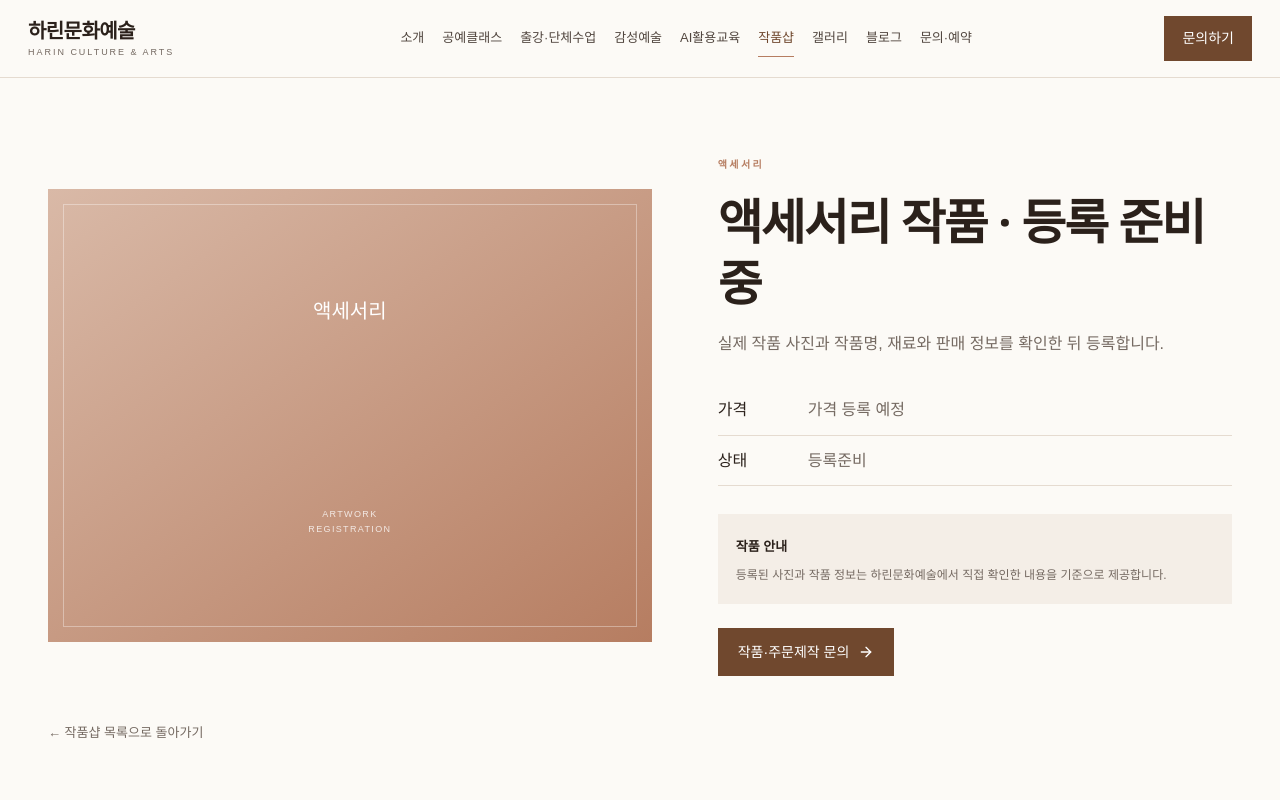
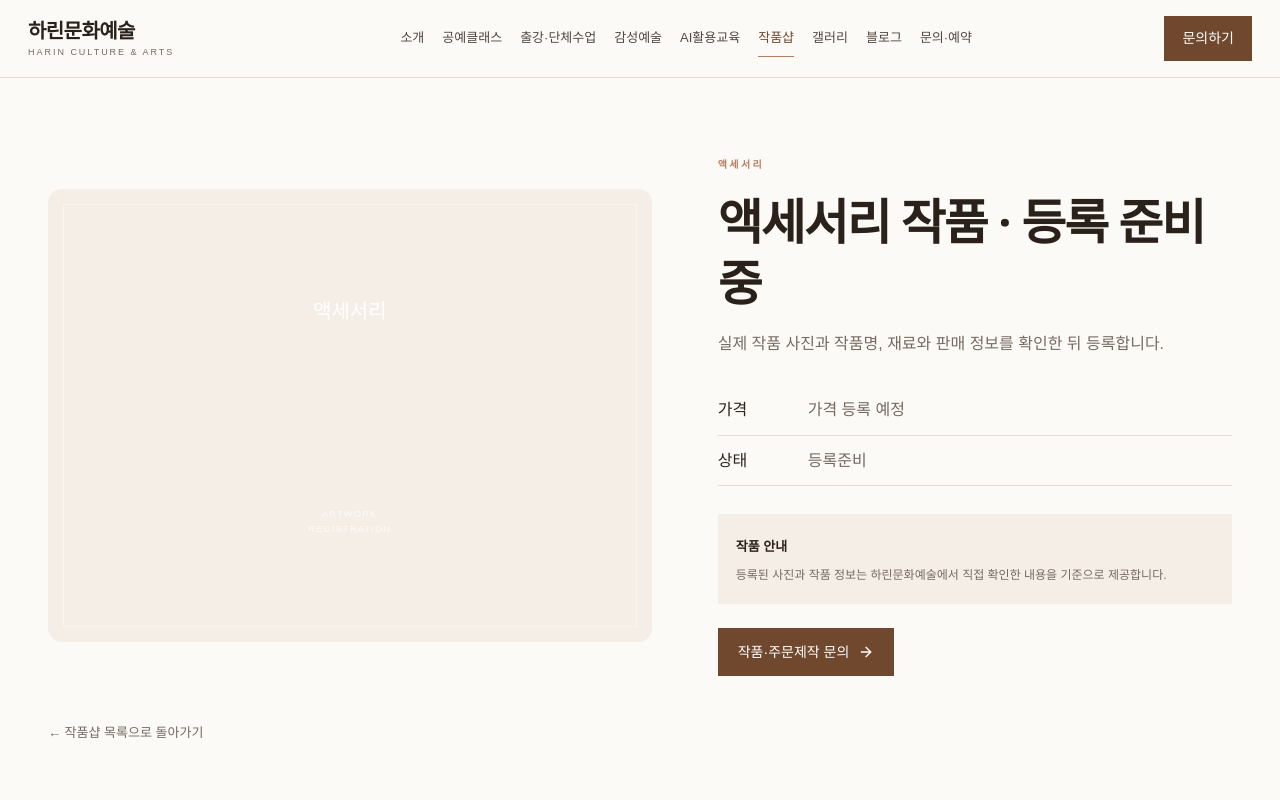
Before and after one commit to harinstudio26/harinart, a Next.js app: page /shop/accessory-01 in a window 1280 px wide. Shown: the top 800 px of the page. Built offline with nearby package versions, Linux system fonts and the light colour scheme.

Commit message:
작품샵 실제 이미지 스타일 추가

```diff
--- a/app/shop.css
+++ b/app/shop.css
@@ -3,11 +3,12 @@
 .product-card{display:block;border:1px solid var(--border);background:#fff;padding:13px;transition:transform .25s,box-shadow .25s,border-color .25s}
 .product-card:hover{transform:translateY(-4px);box-shadow:0 16px 35px rgba(68,44,30,.08);border-color:#d6c5b7}
 .product-image{aspect-ratio:4/3;overflow:hidden;margin-bottom:16px;background:var(--surface)}
+.product-image img,.product-detail-image img{display:block;width:100%;height:100%;object-fit:cover}
 .product-visual{display:grid;place-items:center;position:relative;text-align:center;color:#fff;background:linear-gradient(145deg,#d9b9a7,#b67d61)}
 .product-visual:before{content:"";position:absolute;inset:15px;border:1px solid rgba(255,255,255,.35)}
 .product-visual>span,.product-visual>small{position:relative;z-index:1}.product-visual>span{font-family:"Noto Serif KR","Nanum Myeongjo","Batang",serif;font-size:20px}.product-visual>small{font-size:9px;letter-spacing:.15em;opacity:.78;margin-top:-30px}
 .visual-2,.visual-5{background:linear-gradient(145deg,#b9ae9d,#8c806f)}.visual-3,.visual-6{background:linear-gradient(145deg,#cfa18b,#a86e55)}.visual-4{background:linear-gradient(145deg,#d5c2b0,#a48d78)}
 .product-card>span{font-size:10px;letter-spacing:.08em;color:var(--accent)}.product-card h3{font-size:20px;margin:5px 0}.product-card p{font-size:13px;color:var(--muted);min-height:44px}.product-card>div:last-child{display:flex;justify-content:space-between;align-items:center;gap:12px;border-top:1px solid var(--border);padding-top:13px}.product-card>div:last-child b{font-size:13px}.product-card i{font-style:normal;font-size:10px;background:var(--surface);color:var(--primary);padding:4px 8px;white-space:nowrap}.filters .active{background:var(--primary);color:#fff}.center{text-align:center;margin-top:44px}
-.product-detail{display:grid;grid-template-columns:1.08fr .92fr;gap:66px;align-items:center}.product-detail-image{aspect-ratio:4/3;overflow:hidden;margin:0}.product-detail h1{font-size:clamp(2.35rem,3.8vw,3.8rem);margin-bottom:18px}.product-detail dl{display:grid;grid-template-columns:90px 1fr;margin:28px 0}.product-detail dt,.product-detail dd{padding:11px 0;border-bottom:1px solid var(--border);margin:0}.product-detail dd{color:var(--muted)}.product-note{padding:18px;background:var(--surface);margin:0 0 24px}.product-note b{font-size:13px}.product-note p{font-size:12px;color:var(--muted);margin:5px 0 0}.product-back{max-width:1240px;margin:-36px auto 70px;padding:0 28px}.product-back a{font-size:13px;color:var(--muted)}
+.product-detail{display:grid;grid-template-columns:1.08fr .92fr;gap:66px;align-items:center}.product-detail-image{aspect-ratio:4/3;overflow:hidden;margin:0;border-radius:14px;background:var(--surface)}.product-detail h1{font-size:clamp(2.35rem,3.8vw,3.8rem);margin-bottom:18px}.product-detail dl{display:grid;grid-template-columns:90px 1fr;margin:28px 0}.product-detail dt,.product-detail dd{padding:11px 0;border-bottom:1px solid var(--border);margin:0}.product-detail dd{color:var(--muted)}.product-note{padding:18px;background:var(--surface);margin:0 0 24px}.product-note b{font-size:13px}.product-note p{font-size:12px;color:var(--muted);margin:5px 0 0}.product-back{max-width:1240px;margin:-36px auto 70px;padding:0 28px}.product-back a{font-size:13px;color:var(--muted)}
 @media(max-width:760px){.product-grid{grid-template-columns:1fr 1fr;gap:12px}.product-card{padding:10px}.product-card h3{font-size:17px}.product-card p{min-height:auto}.product-detail{grid-template-columns:1fr;gap:34px}.product-back{margin:-24px auto 55px;padding:0 20px}}
 @media(max-width:520px){.product-grid{grid-template-columns:1fr}.product-card{padding:12px}.product-card h3{font-size:19px}}
```
